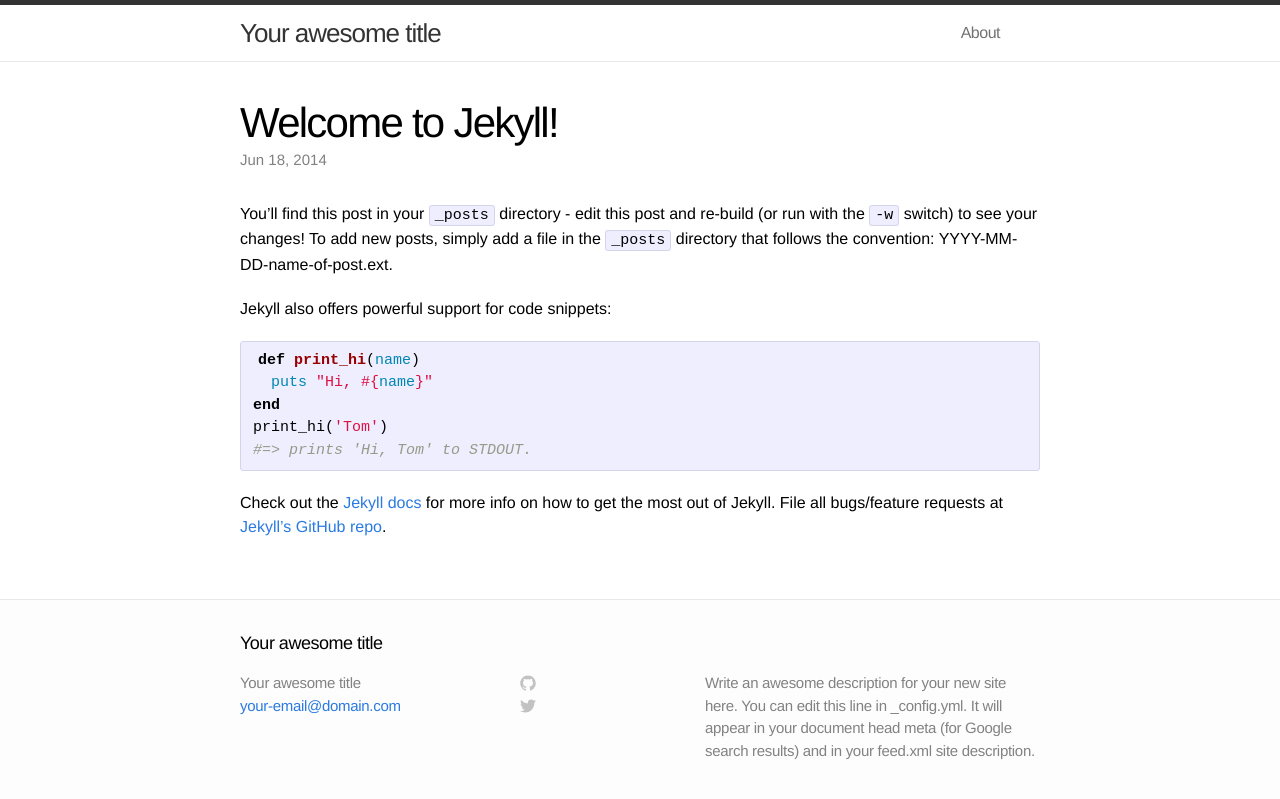
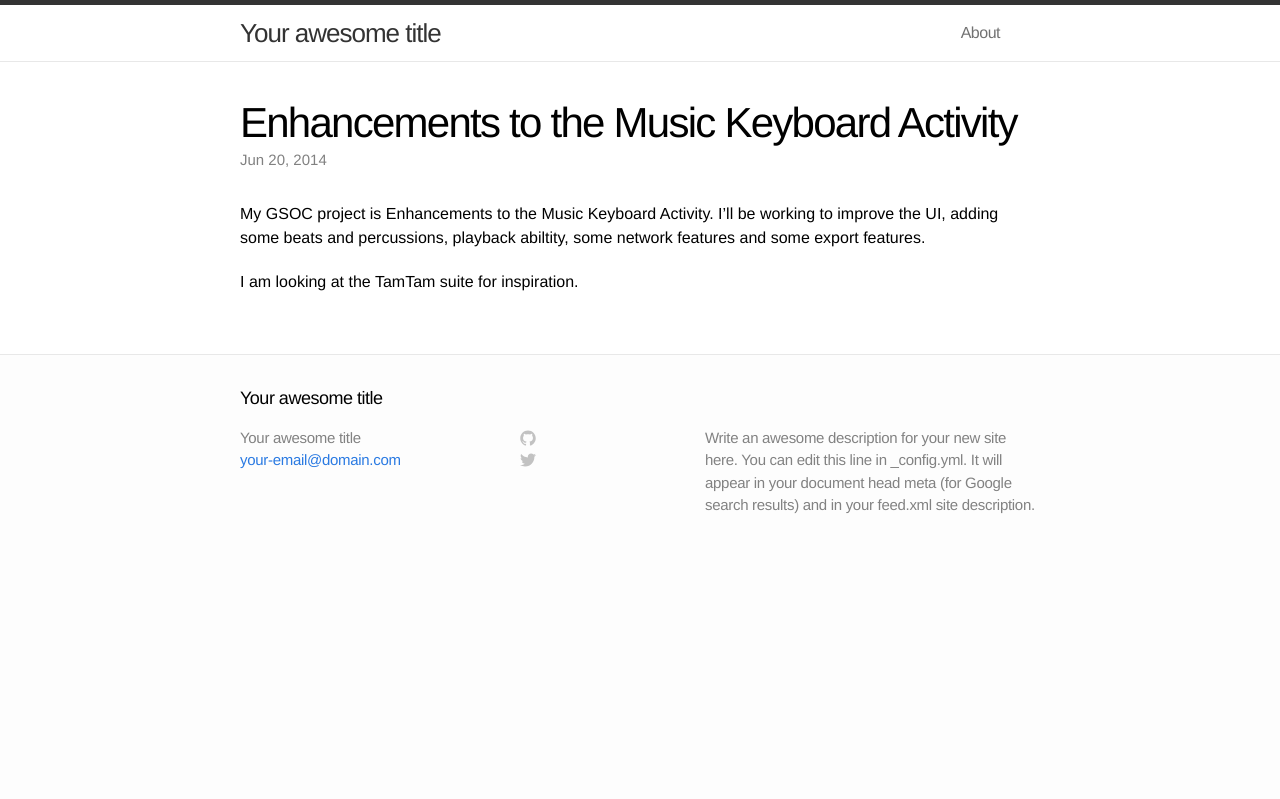
Before and after one commit to lionaneesh/lionaneesh.github.io, a Jekyll site: the page built from _posts/2014-06-18-welcome-to-jekyll.markdown, in a window 1280 px wide. Shown: the top 799 px of the page. Built offline with Jekyll 4.4.1, drawn with Linux system fonts in a browser that asks for light colours.

Commit message:
Change the initial post.

```diff
--- a/_posts/2014-06-18-welcome-to-jekyll.markdown
+++ b/_posts/2014-06-18-welcome-to-jekyll.markdown
@@ -1,24 +1,10 @@
 ---
 layout: post
-title:  "Welcome to Jekyll!"
-date:   2014-06-18 01:10:26
-categories: jekyll update
+title:  "Enhancements to the Music Keyboard Activity"
+date:   2014-06-20 01:10:26
+categories: initial project
 ---
 
-You'll find this post in your `_posts` directory - edit this post and re-build (or run with the `-w` switch) to see your changes!
-To add new posts, simply add a file in the `_posts` directory that follows the convention: YYYY-MM-DD-name-of-post.ext.
+My GSOC project is Enhancements to the Music Keyboard Activity. I'll be working to improve the UI, adding some beats and percussions, playback abiltity, some network features and some export features.
 
-Jekyll also offers powerful support for code snippets:
-
-{% highlight ruby %}
-def print_hi(name)
-  puts "Hi, #{name}"
-end
-print_hi('Tom')
-#=> prints 'Hi, Tom' to STDOUT.
-{% endhighlight %}
-
-Check out the [Jekyll docs][jekyll] for more info on how to get the most out of Jekyll. File all bugs/feature requests at [Jekyll's GitHub repo][jekyll-gh].
-
-[jekyll-gh]: https://github.com/jekyll/jekyll
-[jekyll]:    http://jekyllrb.com
+I am looking at the TamTam suite for inspiration.
```
